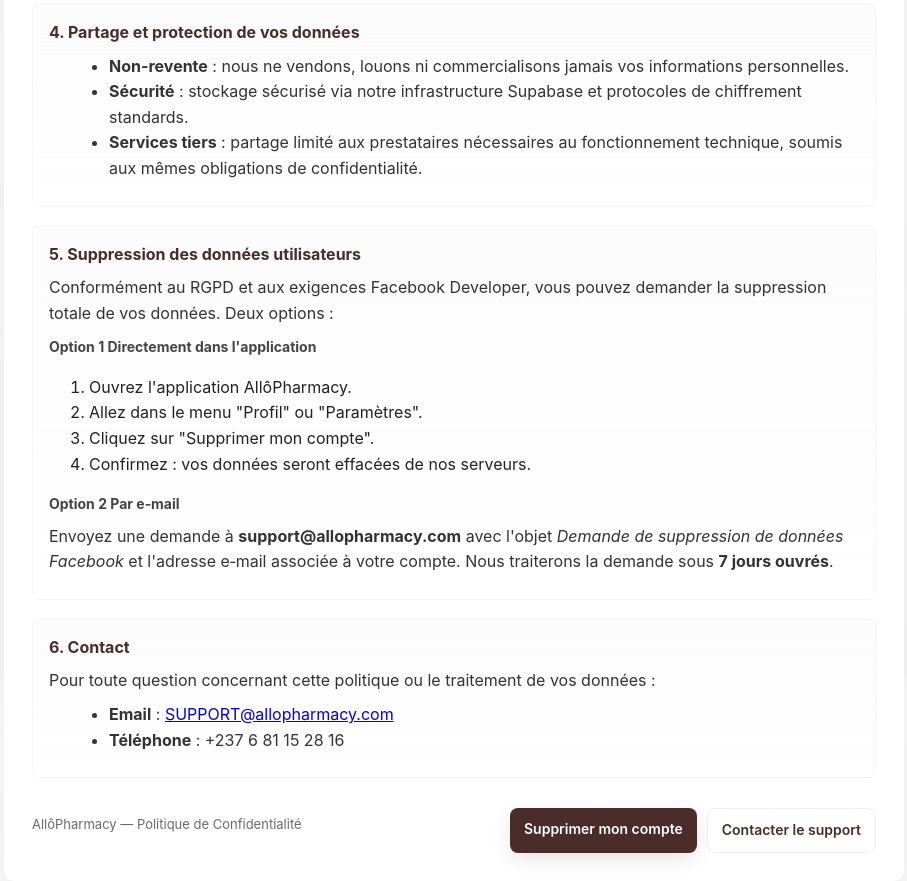
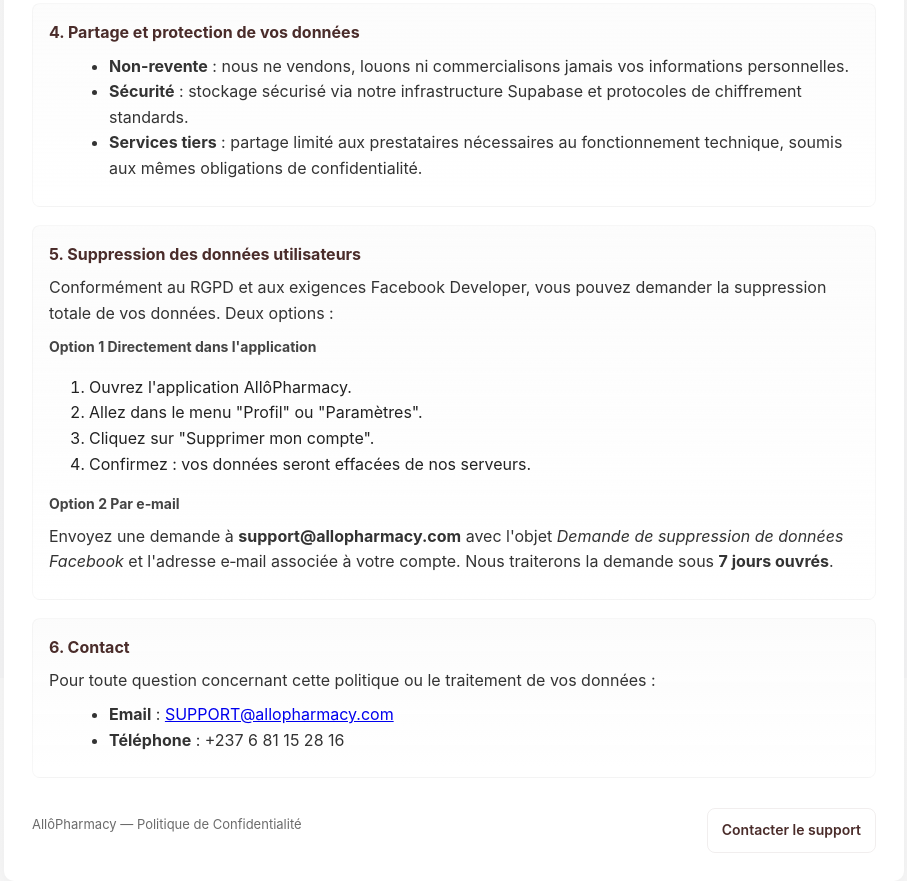
Before and after one commit to wilson2-gif/allopharmacy.github.io, a plain HTML site: page index.html in a window 1280 px wide. Shown: the part 922-1803 px from the top of the page, without its empty margins (186-1093 px from the left). Drawn offline with Linux system fonts and the light colour scheme.

Commit message:
Update index.html

```diff
--- a/index.html
+++ b/index.html
@@ -223,7 +223,6 @@
       <footer>
         <div class="muted">AllôPharmacy — Politique de Confidentialité</div>
         <div class="actions">
-          <a class="btn btn-primary" href="#suppression">Supprimer mon compte</a>
           <a class="btn btn-ghost" href="mailto:SUPPORT@allopharmacy.com">Contacter le support</a>
         </div>
       </footer>
```
